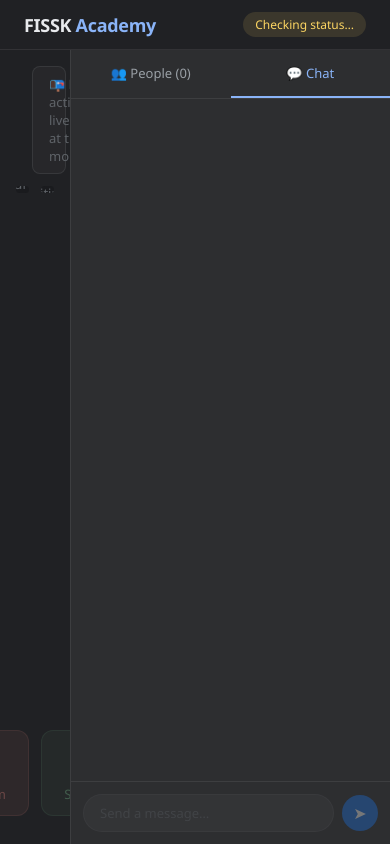
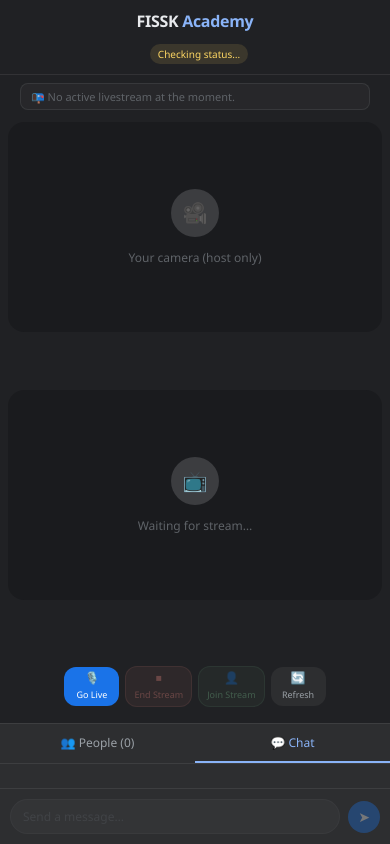
Before and after one commit to EmekaChukwuka/fissk, a website: page public/newlivestream.html in a window 390 px wide. Both pictures are taken after a click on the button "💬 Chat". Drawn offline with Linux system fonts and the light colour scheme; no server answers; a script that the page names is missing; a web font is replaced by a local one.

```diff
--- a/public/newlivestream.html
+++ b/public/newlivestream.html
@@ -2,7 +2,7 @@
 <html lang="en">
 <head>
     <meta charset="UTF-8">
-    <meta name="viewport" content="width=device-width, initial-scale=1.0">
+    <meta name="viewport" content="width=device-width, initial-scale=1.0, user-scalable=yes">
     <title>FISSK Online Academy - Live Class</title>
     <script src="https://upload-widget.cloudinary.com/global/all.js" type="text/javascript"></script>
     <script src="https://cdn.jsdelivr.net/npm/livekit-client@2.5.6/dist/livekit-client.umd.min.js"></script>
@@ -52,11 +52,14 @@
             background: var(--bg-primary);
             border-bottom: 1px solid var(--border);
             flex-shrink: 0;
+            flex-wrap: wrap;
+            gap: 12px;
         }
         .topbar-left {
             display: flex;
             align-items: center;
             gap: 12px;
+            flex-wrap: wrap;
         }
         .topbar-logo {
             font-size: 18px;
@@ -92,11 +95,16 @@
             display: flex;
             align-items: center;
             gap: 8px;
+            flex-wrap: wrap;
         }
         .stream-title-bar {
             font-size: 14px;
             color: var(--text-secondary);
             font-weight: 400;
+            max-width: 200px;
+            overflow: hidden;
+            text-overflow: ellipsis;
+            white-space: nowrap;
         }
 
         /* ── CONNECTION STATUS PILL ── */
@@ -105,6 +113,7 @@
             padding: 4px 12px;
             border-radius: 20px;
             font-weight: 500;
+            white-space: nowrap;
         }
         .conn-pill.connected    { background: rgba(129,201,149,0.15); color: var(--accent-green); }
         .conn-pill.connecting   { background: rgba(253,214,99,0.12); color: var(--accent-yellow); }
@@ -127,6 +136,7 @@
             padding: 16px;
             gap: 12px;
             overflow: hidden;
+            min-width: 0;
         }
         .video-grid {
             flex: 1;
@@ -170,6 +180,8 @@
             color: var(--text-muted);
             width: 100%;
             height: 100%;
+            text-align: center;
+            padding: 16px;
         }
         .tile-empty-icon {
             width: 56px; height: 56px;
@@ -210,6 +222,7 @@
             gap: 12px;
             padding: 12px 0;
             flex-shrink: 0;
+            flex-wrap: wrap;
         }
         .ctrl-btn {
             display: flex;
@@ -355,10 +368,17 @@
         .chat-msg { display: flex; flex-direction: column; gap: 2px; }
         .chat-msg-header {
             display: flex; align-items: baseline; gap: 8px;
+            flex-wrap: wrap;
         }
         .chat-msg-name { font-size: 12px; font-weight: 600; color: var(--accent-blue); }
         .chat-msg-time { font-size: 11px; color: var(--text-muted); }
-        .chat-msg-text { font-size: 13px; color: var(--text-primary); line-height: 1.4; }
+        .chat-msg-text {
+            font-size: 13px;
+            color: var(--text-primary);
+            line-height: 1.4;
+            word-break: break-word;
+            overflow-wrap: break-word;
+        }
 
         .chat-input-area {
             display: flex;
@@ -378,6 +398,7 @@
             font-family: inherit;
             outline: none;
             transition: border-color 0.15s;
+            min-width: 0;
         }
         #chatInput:focus { border-color: var(--accent-blue); }
         #chatInput::placeholder { color: var(--text-muted); }
@@ -426,6 +447,7 @@
             z-index: 1000;
             align-items: center;
             justify-content: center;
+            padding: 16px;
         }
         .modal-content {
             background: var(--bg-secondary);
@@ -435,12 +457,16 @@
             max-width: 480px;
             width: 90%;
             box-shadow: var(--shadow-lg);
+            max-height: 90vh;
+            overflow-y: auto;
         }
         .modal-header {
             display: flex;
             align-items: center;
             justify-content: space-between;
             margin-bottom: 24px;
+            flex-wrap: wrap;
+            gap: 12px;
         }
         .modal-header h2 {
             font-size: 18px;
@@ -457,6 +483,7 @@
             font-size: 18px;
             display: flex; align-items: center; justify-content: center;
             transition: background 0.15s;
+            flex-shrink: 0;
         }
         .modal-close:hover { background: var(--bg-hover); }
         .form-group { margin-bottom: 16px; }
@@ -490,6 +517,7 @@
             gap: 10px;
             justify-content: flex-end;
             margin-top: 24px;
+            flex-wrap: wrap;
         }
         .btn-modal-cancel {
             padding: 10px 20px;
@@ -541,6 +569,9 @@
             z-index: 9999;
             box-shadow: var(--shadow-lg);
             animation: toastIn 0.25s ease forwards;
+            max-width: 90vw;
+            white-space: normal;
+            text-align: center;
         }
         .toast.error { color: var(--accent-red); border-color: rgba(242,139,130,0.3); }
         @keyframes toastIn {
@@ -552,6 +583,190 @@
         ::-webkit-scrollbar { width: 6px; }
         ::-webkit-scrollbar-track { background: transparent; }
         ::-webkit-scrollbar-thumb { background: var(--bg-elevated); border-radius: 4px; }
+
+        /* ===== RESPONSIVE BREAKPOINTS ===== */
+
+        /* Tablet (768px - 1024px) */
+        @media (max-width: 1024px) {
+            .side-panel {
+                width: 280px;
+            }
+            .ctrl-btn {
+                padding: 10px 16px;
+                min-width: 80px;
+            }
+        }
+
+        /* Mobile Landscape & Small Tablet (600px - 768px) */
+        @media (max-width: 768px) {
+            .topbar {
+                padding: 10px 16px;
+            }
+            .topbar-logo {
+                font-size: 16px;
+            }
+            .stream-title-bar {
+                max-width: 150px;
+                font-size: 12px;
+            }
+            .conn-pill {
+                font-size: 10px;
+                padding: 3px 8px;
+            }
+            .main {
+                flex-direction: column;
+                height: auto;
+            }
+            .video-area {
+                padding: 12px;
+            }
+            .video-grid {
+                grid-template-columns: 1fr;
+                gap: 12px;
+            }
+            .side-panel {
+                width: 100%;
+                border-left: none;
+                border-top: 1px solid var(--border);
+                max-height: 350px;
+            }
+            .control-bar {
+                padding: 8px 0;
+                gap: 8px;
+            }
+            .ctrl-btn {
+                padding: 8px 12px;
+                min-width: 70px;
+                font-size: 11px;
+            }
+            .ctrl-btn .btn-icon {
+                font-size: 16px;
+            }
+            .stream-banner {
+                margin: 0 12px;
+                font-size: 12px;
+                padding: 6px 12px;
+            }
+            .tile-empty-icon {
+                width: 48px;
+                height: 48px;
+                font-size: 20px;
+            }
+            .tile-empty p {
+                font-size: 12px;
+            }
+        }
+
+        /* Mobile Portrait (up to 600px) */
+        @media (max-width: 600px) {
+            .topbar {
+                flex-direction: column;
+                align-items: stretch;
+                text-align: center;
+            }
+            .topbar-left {
+                justify-content: center;
+            }
+            .topbar-right {
+                justify-content: center;
+            }
+            .stream-title-bar {
+                max-width: none;
+                white-space: normal;
+                text-align: center;
+            }
+            .ctrl-btn {
+                padding: 6px 10px;
+                min-width: 60px;
+                font-size: 10px;
+            }
+            .ctrl-btn .btn-icon {
+                font-size: 14px;
+            }
+            .side-panel {
+                max-height: 300px;
+            }
+            .panel-tab {
+                padding: 10px;
+                font-size: 12px;
+            }
+            .people-header {
+                padding: 12px;
+                font-size: 12px;
+            }
+            .chat-input-area {
+                padding: 10px;
+            }
+            #chatInput {
+                padding: 8px 12px;
+                font-size: 12px;
+            }
+            #sendChatBtn {
+                width: 32px;
+                height: 32px;
+                font-size: 14px;
+            }
+            .modal-content {
+                padding: 20px;
+                width: 95%;
+            }
+            .modal-header h2 {
+                font-size: 16px;
+            }
+            .form-group input,
+            .form-group select,
+            .form-group textarea {
+                padding: 8px 12px;
+                font-size: 13px;
+            }
+            .btn-modal-cancel,
+            .btn-modal-confirm {
+                padding: 8px 16px;
+                font-size: 13px;
+            }
+            .viewer-avatar {
+                width: 28px;
+                height: 28px;
+                font-size: 12px;
+            }
+            .viewer-name {
+                font-size: 12px;
+            }
+            .chat-msg-name,
+            .chat-msg-text {
+                font-size: 12px;
+            }
+        }
+
+        /* Very small devices (up to 400px) */
+        @media (max-width: 400px) {
+            .control-bar {
+                gap: 6px;
+            }
+            .ctrl-btn {
+                padding: 5px 8px;
+                min-width: 55px;
+                font-size: 9px;
+            }
+            .ctrl-btn .btn-icon {
+                font-size: 12px;
+            }
+            .video-area {
+                padding: 8px;
+            }
+            .tile-label {
+                font-size: 10px;
+                padding: 3px 8px;
+            }
+            .recording-badge {
+                font-size: 9px;
+                padding: 3px 8px;
+            }
+            .stream-banner {
+                font-size: 11px;
+                padding: 5px 10px;
+            }
+        }
     </style>
 </head>
 <body>
```
